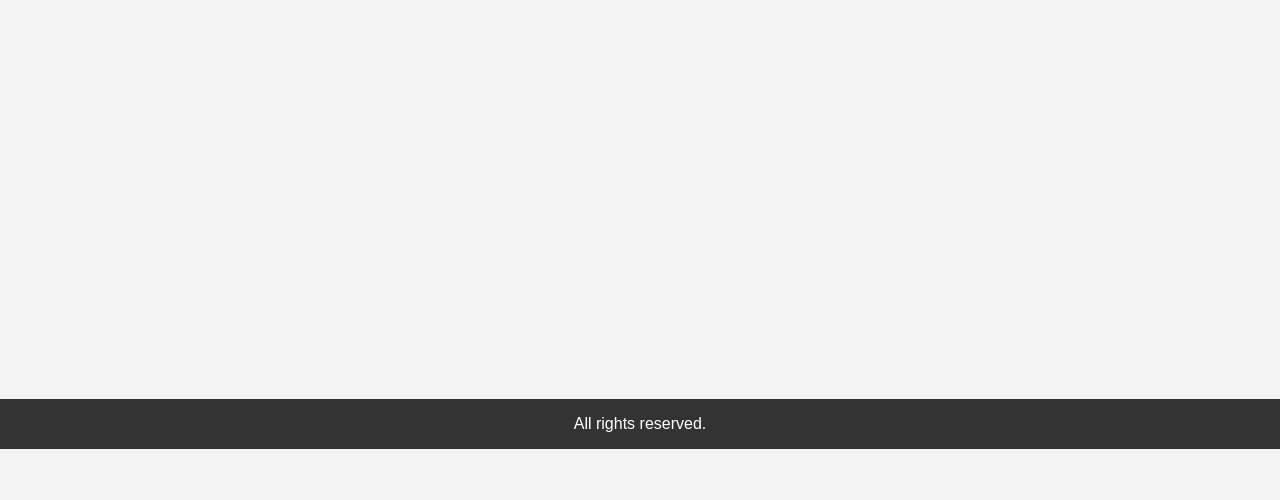
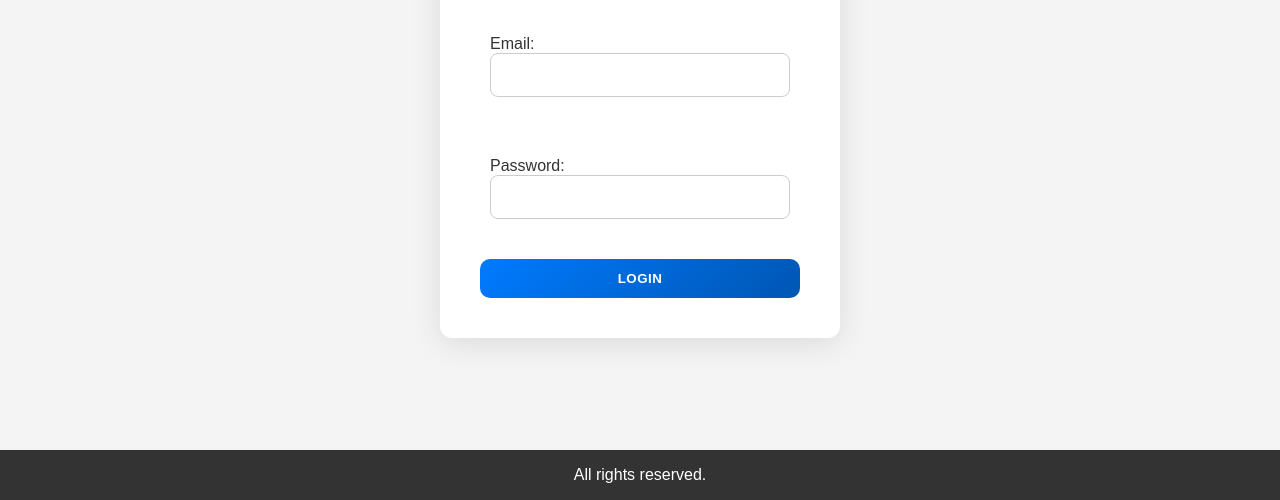
Before and after one commit to Mylliah/holbertonschool-hbnb, a plain HTML site: page part4/client/login.html in a window 1280 px wide. Shown: the part 351-851 px from the top of the page. Before the commit the page ends 800 px from the top, so only its background shows below. Drawn offline with Linux system fonts and the light colour scheme.

Commit message:
style: Enhance login page layout and styling for improved user experience

```diff
--- a/part4/client/login.html
+++ b/part4/client/login.html
@@ -18,6 +18,7 @@
     </header>
     <main>
       <form id="login-form">
+        <img src="logo.png" alt="Logo HBNB" class="login-logo" />
         <h2>Login</h2>
         <div class="form-control">
           <label for="email">Email:</label>
--- a/part4/client/styles.css
+++ b/part4/client/styles.css
@@ -33,6 +33,13 @@
 main {
   padding: 2rem;
   flex: 1;
+  display: flex;
+  flex-direction: column;
+  align-items: center;
+}
+
+#filter {
+  margin-bottom: 20px;
 }
 
 /* Tâche 0 */
@@ -359,11 +366,16 @@
 }
 
 #login-form {
-  width: 500px;
-  height: 500px;
-  margin: 0 auto;
+  background: white;
+  padding: 40px;
+  border-radius: 12px;
+  box-shadow: 0 6px 30px rgba(0, 0, 0, 0.1);
+  width: 100%;
+  max-width: 400px;
+  margin: 80px auto;
   display: flex;
   flex-direction: column;
+  gap: 20px;
 }
 
 #login-form h2 {
@@ -371,8 +383,22 @@
 }
 
 #login-form button {
-  margin-top: 20px;
-  width: 267px;
+  padding: 12px;
+  background: linear-gradient(135deg, #007bff, #0056b3);
+  color: white;
+  border: none;
+  border-radius: 10px;
+  font-weight: 600;
+  text-transform: uppercase;
+  letter-spacing: 0.5px;
+  transition: all 0.3s ease;
+  cursor: pointer;
+  width: 100%;
+}
+
+#login-form button:hover {
+  background: linear-gradient(135deg, #0056b3, #004085);
+  box-shadow: 0 4px 12px rgba(0, 123, 255, 0.4);
 }
 
 .form-control {
@@ -515,3 +541,26 @@
 .hidden {
   display: none !important;
 }
+
+input[type="email"],
+input[type="password"] {
+  padding: 12px;
+  border: 1px solid #ccc;
+  border-radius: 8px;
+  width: 100%;
+  font-size: 1em;
+  transition: border-color 0.3s ease;
+}
+
+input[type="email"]:focus,
+input[type="password"]:focus {
+  border-color: #007bff;
+  outline: none;
+  box-shadow: 0 0 0 3px rgba(0, 123, 255, 0.1);
+}
+
+.login-logo {
+  height: 50px;
+  margin: 0 auto 10px auto;
+  display: block;
+}
```
